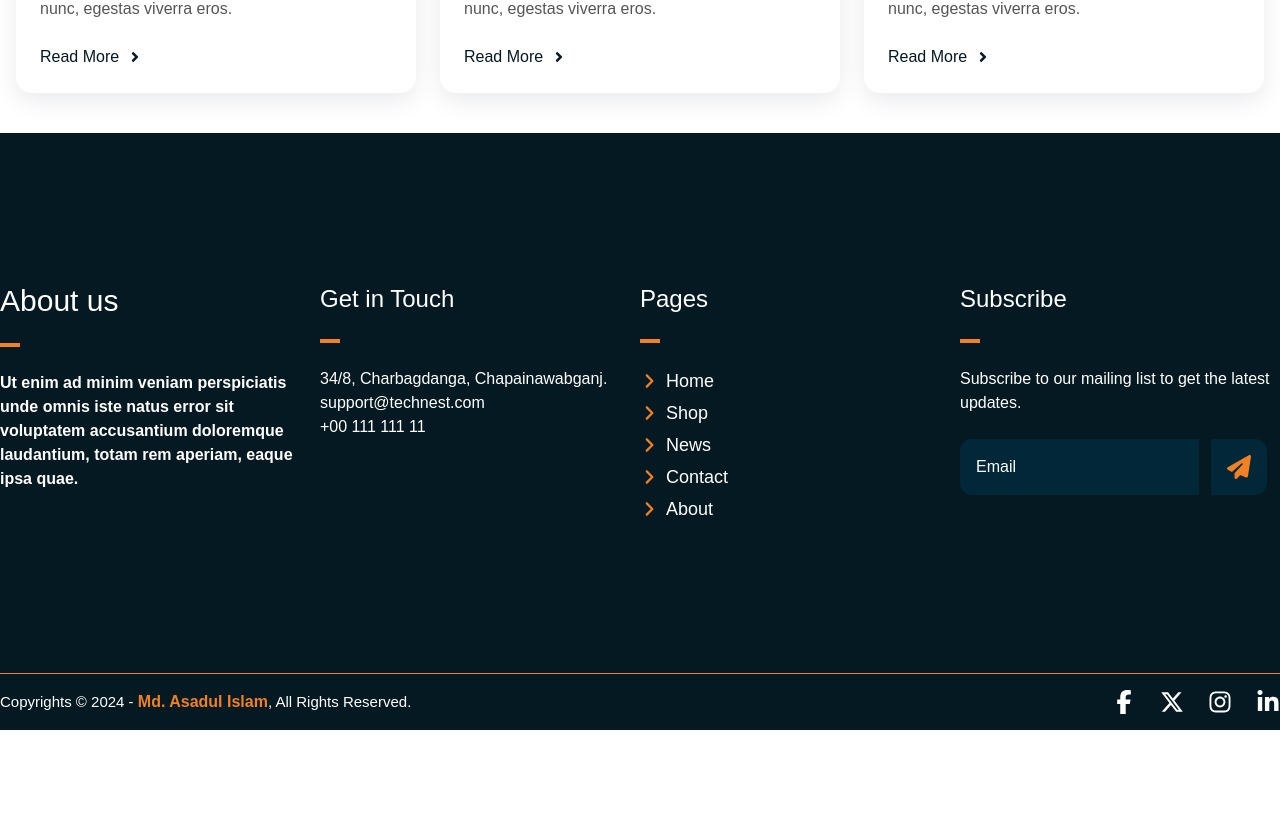
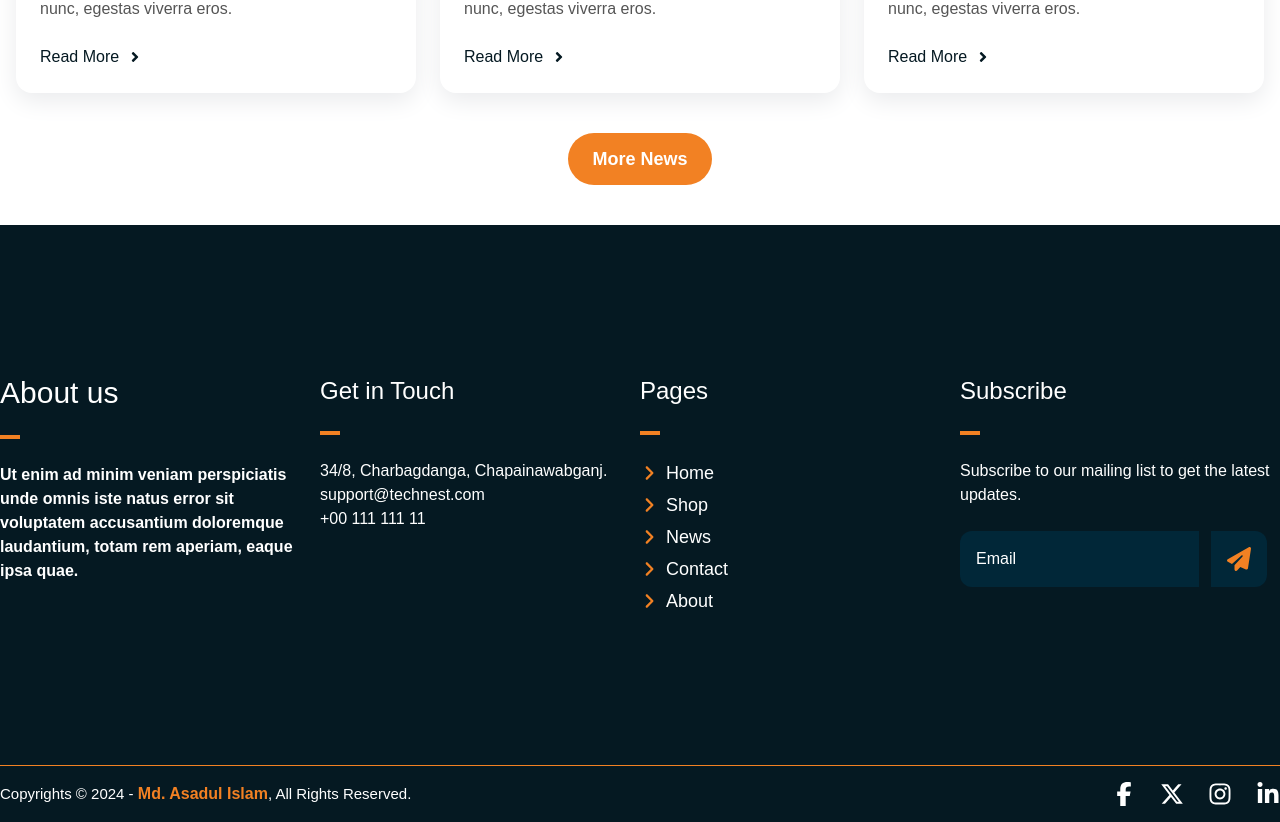
Before and after one commit to iripon07/ecommerce_client_site, a Next.js app: page / in a window 1280 px wide. Shown: the part 1077-1899 px from the top of the page. Before the commit the page ends 1807 px from the top, so only its background shows below. Built offline with nearby package versions, Linux system fonts and the light colour scheme.

Commit message:
More news added in News section

```diff
--- a/src/components/Home/News.tsx
+++ b/src/components/Home/News.tsx
@@ -6,6 +6,7 @@ import Headphone from "../../assets/headphone.jpeg";
 const News = () => {
   return (
     <div>
+
       <div className="my-10 container mx-auto">
         <h3 className="text-center text-[40px] font-extrabold text-primary">
           Our <span className="text-secondary">News</span>
@@ -115,6 +116,9 @@ const News = () => {
 
 
         </div>
+
+<button className="py-3 px-6 bg-secondary text-white rounded-full mt-10 block mx-auto font-semibold text-lg hover:bg-primary hover:text-secondary duration-300">More News</button>
+
       </div>
     </div>
   );
```
